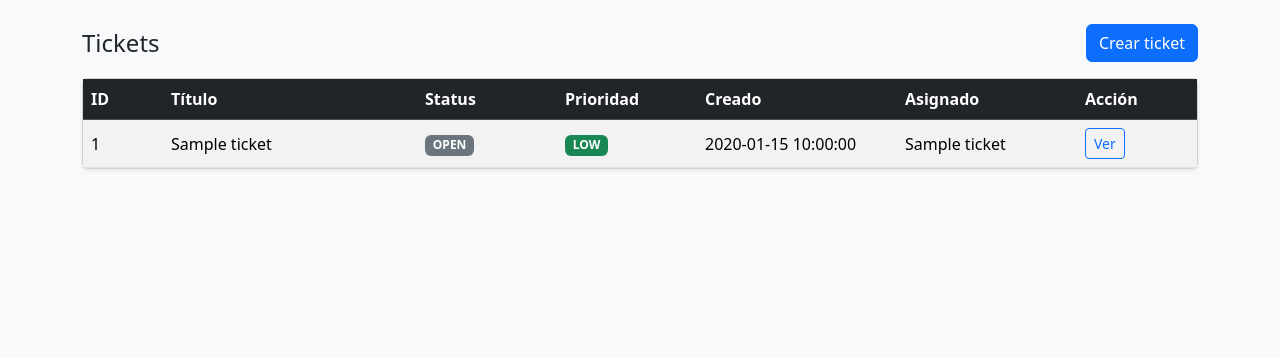
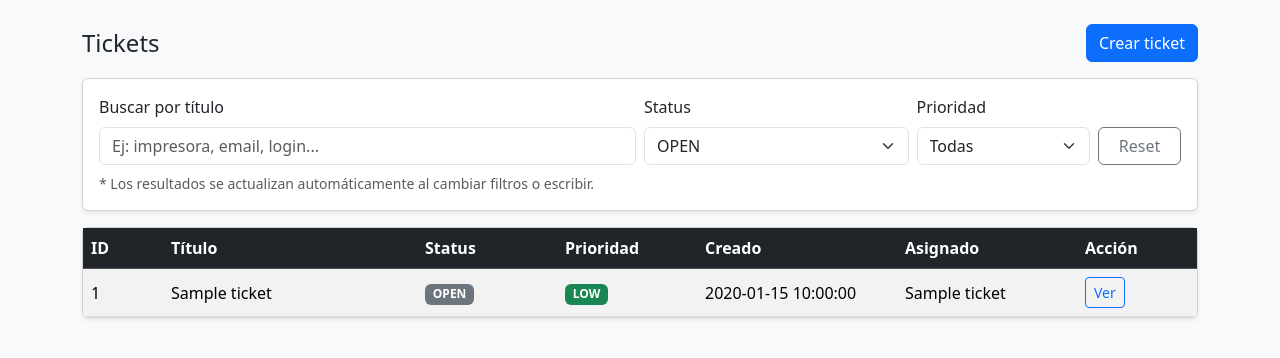
Before and after one commit to EloimBorges/helpdesk_app, a Flask app: template templates/tickets_list.html in a window 1280 px wide. Shown: the part 56-414 px from the top of the page. Run offline with Flask 3, Linux system fonts and the light colour scheme; the template is opened without the code that fills it: most values are stand-ins (such as "Sample title", 1, 10 or a date in 2020).

Commit message:
Auto-submit ticket filters on change using jQuery

```diff
--- a/templates/tickets_list.html
+++ b/templates/tickets_list.html
@@ -5,6 +5,53 @@
 <div class="d-flex align-items-center justify-content-between mb-3">
   <h1 class="h4 m-0">Tickets</h1>
   <a class="btn btn-primary" href="/tickets/new">Crear ticket</a>
+</div>
+
+<!-- Filtros (GET) -->
+<div class="card shadow-sm mb-3">
+  <div class="card-body">
+    <form id="filtersForm" class="row g-2 align-items-end" method="get" action="/tickets">
+      <div class="col-12 col-md-6">
+        <label class="form-label">Buscar por título</label>
+        <input
+          id="searchInput"
+          class="form-control"
+          type="text"
+          name="q"
+          placeholder="Ej: impresora, email, login..."
+          value="{{ filters.q }}"
+        />
+      </div>
+
+      <div class="col-6 col-md-3">
+        <label class="form-label">Status</label>
+        <select id="statusSelect" class="form-select" name="status">
+          <option value="" {% if filters.status == "" %}selected{% endif %}>Todos</option>
+          <option value="OPEN" {% if filters.status == "OPEN" %}selected{% endif %}>OPEN</option>
+          <option value="IN_PROGRESS" {% if filters.status == "IN_PROGRESS" %}selected{% endif %}>IN_PROGRESS</option>
+          <option value="RESOLVED" {% if filters.status == "RESOLVED" %}selected{% endif %}>RESOLVED</option>
+        </select>
+      </div>
+
+      <div class="col-6 col-md-2">
+        <label class="form-label">Prioridad</label>
+        <select id="prioritySelect" class="form-select" name="priority">
+          <option value="" {% if filters.priority == "" %}selected{% endif %}>Todas</option>
+          <option value="LOW" {% if filters.priority == "LOW" %}selected{% endif %}>LOW</option>
+          <option value="MEDIUM" {% if filters.priority == "MEDIUM" %}selected{% endif %}>MEDIUM</option>
+          <option value="HIGH" {% if filters.priority == "HIGH" %}selected{% endif %}>HIGH</option>
+        </select>
+      </div>
+
+      <div class="col-12 col-md-1">
+        <a class="btn btn-outline-secondary w-100" href="/tickets">Reset</a>
+      </div>
+    </form>
+
+    <small class="text-muted d-block mt-2">
+      * Los resultados se actualizan automáticamente al cambiar filtros o escribir.
+    </small>
+  </div>
 </div>
 
 <div class="card shadow-sm">
@@ -27,9 +74,7 @@
           <tr>
             <td>{{ t.id }}</td>
             <td>{{ t.title }}</td>
-            <td>
-              <span class="badge text-bg-secondary">{{ t.status }}</span>
-            </td>
+            <td><span class="badge text-bg-secondary">{{ t.status }}</span></td>
             <td>
               {% if t.priority == "HIGH" %}
                 <span class="badge text-bg-danger">HIGH</span>
@@ -47,7 +92,9 @@
 
           {% if tickets|length == 0 %}
           <tr>
-            <td colspan="7" class="text-center py-4 text-muted">No hay tickets.</td>
+            <td colspan="7" class="text-center py-4 text-muted">
+              No hay tickets que coincidan con los filtros.
+            </td>
           </tr>
           {% endif %}
         </tbody>
@@ -55,4 +102,22 @@
     </div>
   </div>
 </div>
+
+<script>
+$(function () {
+  const $form = $("#filtersForm");
+  let typingTimer;
+
+  $("#statusSelect, #prioritySelect").on("change", function () {
+    $form.submit();
+  });
+
+  $("#searchInput").on("keyup", function () {
+    clearTimeout(typingTimer);
+    typingTimer = setTimeout(function () {
+      $form.submit();
+    }, 400);
+  });
+});
+</script>
 {% endblock %}
```
